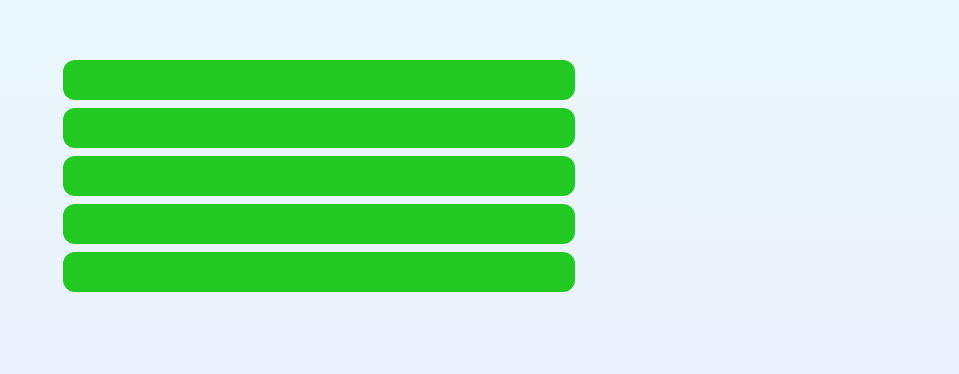
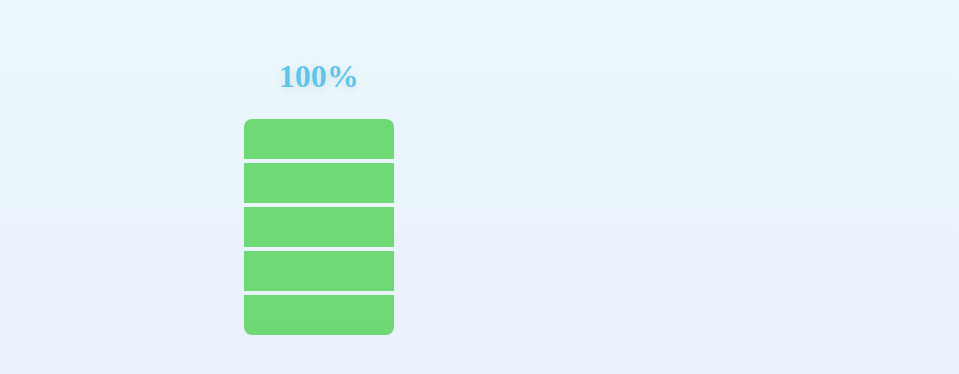
Before and after one commit to pacifio/learning-dom, a plain HTML site: page drain-battery/index.html in a window 1280 px wide. Shown: the part 224-598 px from the top of the page, without its empty margins (321-1280 px from the left). Drawn offline with Linux system fonts and the light colour scheme.

Commit message:
added new project

```diff
--- a/drain-battery/index.html
+++ b/drain-battery/index.html
@@ -9,6 +9,8 @@
     <title>Drain battery</title>
   </head>
   <body>
-    <div class="app"></div>
+    <div class="app">
+      <h3>100%</h3>
+    </div>
   </body>
 </html>
--- a/drain-battery/index.js
+++ b/drain-battery/index.js
@@ -1,5 +1,6 @@
 document.addEventListener("DOMContentLoaded", function () {
   const appBody = document.querySelector(".app");
+  let battery = 100;
 
   (function () {
     for (let i = 0; i < 5; i++) {
@@ -9,4 +10,19 @@ document.addEventListener("DOMContentLoaded", function () {
       appBody.appendChild(child);
     }
   })();
+
+  appBody.addEventListener("click", function () {
+    appBody.classList.add("anim-shake");
+    setTimeout(() => {
+      appBody.classList.remove("anim-shake");
+    }, 100);
+
+    let children = document.querySelectorAll(".grid");
+    if (children.length > 0) {
+      appBody.removeChild(children[0]);
+      battery -= 20;
+    }
+
+    document.querySelector('h3').textContent = `${battery}%`;
+  });
 });
--- a/drain-battery/styles.css
+++ b/drain-battery/styles.css
@@ -23,12 +23,51 @@ body::-webkit-scrollbar {
   justify-content: center;
   align-items: center;
   flex-direction: column;
-  gap: 8px;
+  gap: 4px;
+  cursor: pointer;
+}
+
+.app h3 {
+  margin-bottom: 20px;
+  text-align: center;
+  padding-top: 40px;
+  font-weight: 800;
+  color: rgb(96, 197, 236);
+  font-family: "Cabin";
+  font-size: 2rem;
+  text-shadow: 0 2px 10px rgba(0, 0, 0, 0.1);
 }
 
 .grid {
-  width: 40vw;
+  width: 150px;
   height: 40px;
-  background-color: rgb(34, 201, 34);
-  border-radius: 12px;
+  background-color: rgba(34, 201, 34, 0.61);
 }
+
+.grid:nth-child(2) {
+  border-top-left-radius: 8px;
+  border-top-right-radius: 8px;
+}
+
+.grid:last-child {
+  border-bottom-left-radius: 8px;
+  border-bottom-right-radius: 8px;
+}
+
+.anim-shake {
+  animation: shake 100ms;
+}
+
+@keyframes shake {
+  0%,
+  50% {
+    transform: translateX(10px);
+  }
+  25%,
+  75% {
+    transform: translateX(-10px);
+  }
+  100% {
+    transform: translateX(0);
+  }
+}
```
Also changed, not shown: 1 other file.
